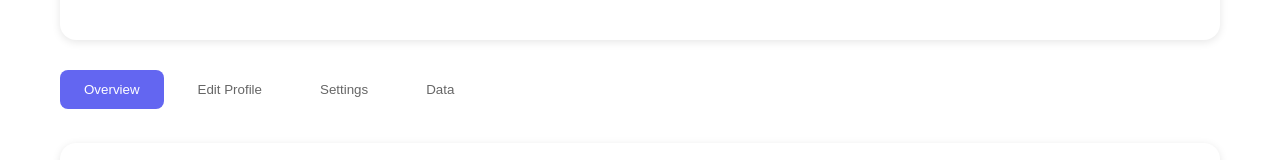
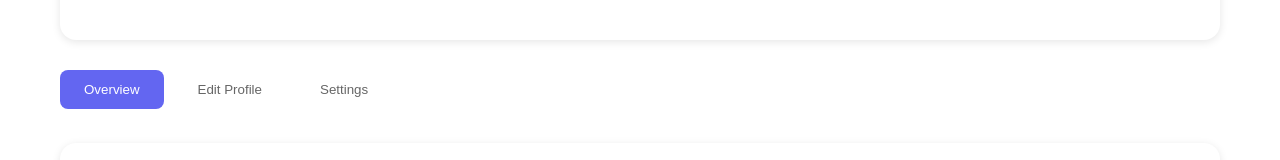
Before and after one commit to yashwanthveluru63/checklist, a React (Create React App) app: page /profile in a window 1280 px wide. Shown: the part 226-386 px from the top of the page. Built offline with nearby package versions, Linux system fonts and the light colour scheme.

Commit message:
Move Data Management section to Settings tab - remove separate Data tab

```diff
--- a/src/components/Profile.js
+++ b/src/components/Profile.js
@@ -16,7 +16,7 @@ function Profile() {
     avatar: localStorage.getItem('userAvatar') || '👤',
   });
 
-    // Edit form state
+  // Edit form state
   const [editForm, setEditForm] = useState({
     name: profile.name,
     email: profile.email,
@@ -24,7 +24,7 @@ function Profile() {
     avatar: profile.avatar,
   });
 
-    // eslint-disable-next-line no-unused-vars
+  // eslint-disable-next-line no-unused-vars
   const [isEditing, setIsEditing] = useState(false);
 
   // Theme state
@@ -118,7 +118,7 @@ function Profile() {
         {profile.bio && <p className="profile-bio">{profile.bio}</p>}
       </div>
 
-      {/* Tab Navigation */}
+      {/* Tab Navigation - Only 3 tabs now */}
       <div className="profile-tabs">
         <button
           className={`tab ${activeTab === 'overview' ? 'active' : ''}`}
@@ -138,17 +138,10 @@ function Profile() {
         >
           Settings
         </button>
-        <button
-          className={`tab ${activeTab === 'data' ? 'active' : ''}`}
-          onClick={() => setActiveTab('data')}
-        >
-          Data
-        </button>
       </div>
 
       {/* Tab Content */}
       <div className="profile-content">
-
         {/* Overview Tab */}
         {activeTab === 'overview' && (
           <div className="tab-panel">
@@ -192,6 +185,7 @@ function Profile() {
                     maxLength="2"
                   />
                 </div>
+
                 <div className="form-group">
                   <label>Name</label>
                   <input
@@ -201,6 +195,7 @@ function Profile() {
                     placeholder="Your name"
                   />
                 </div>
+
                 <div className="form-group">
                   <label>Email</label>
                   <input
@@ -210,6 +205,7 @@ function Profile() {
                     placeholder="your.email@example.com"
                   />
                 </div>
+
                 <div className="form-group">
                   <label>Bio</label>
                   <textarea
@@ -219,6 +215,7 @@ function Profile() {
                     rows="4"
                   />
                 </div>
+
                 <div className="form-actions">
                   <button className="btn-primary" onClick={handleEditSave}>Save Changes</button>
                   <button className="btn-secondary" onClick={handleEditCancel}>Cancel</button>
@@ -228,7 +225,7 @@ function Profile() {
           </div>
         )}
 
-        {/* Settings Tab */}
+        {/* Settings Tab - Now includes Data Management */}
         {activeTab === 'settings' && (
           <div className="tab-panel">
             <div className="settings-section">
@@ -298,12 +295,8 @@ function Profile() {
                 </label>
               </div>
             </div>
-          </div>
-        )}
 
-        {/* Data Tab */}
-        {activeTab === 'data' && (
-          <div className="tab-panel">
+            {/* Data Management Section - Moved from Data tab */}
             <div className="data-section">
               <h2>Data Management</h2>
 
@@ -330,7 +323,6 @@ function Profile() {
             </div>
           </div>
         )}
-
       </div>
     </div>
   );
```
